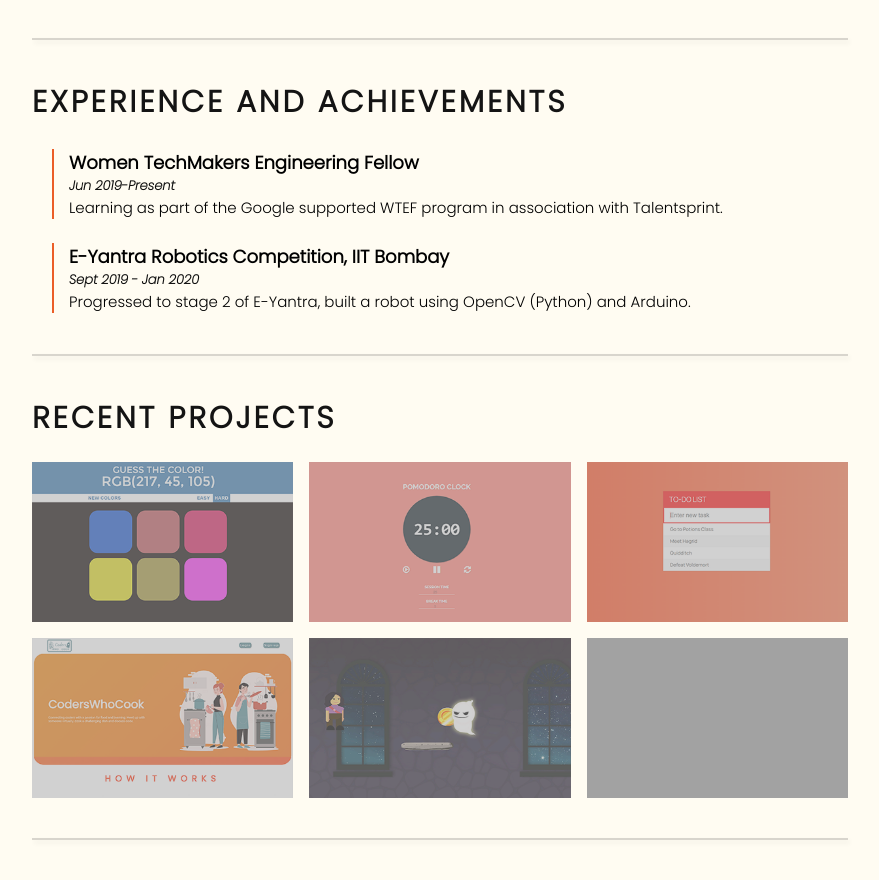
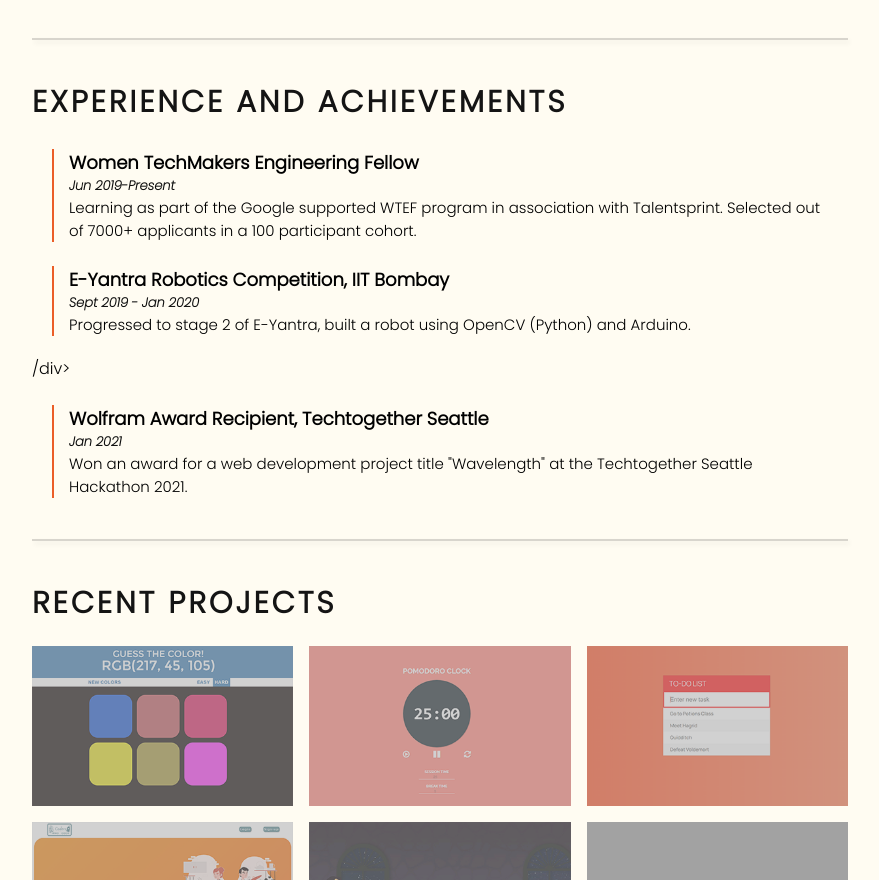
Before and after one commit to aashishah/aashishah.github.io, a plain HTML site: page index.html in a window 1280 px wide. Shown: the part 924-1804 px from the top of the page, without its empty margins (392-1271 px from the left). Drawn offline with Linux system fonts and the light colour scheme.

Commit message:
Update index.html

```diff
--- a/index.html
+++ b/index.html
@@ -71,12 +71,18 @@
        <div class="blockq">
            <h4>Women TechMakers Engineering Fellow</h4>
            <div class="dn">Jun 2019-Present</div>
-           <div class="txt">Learning as part of the Google supported WTEF program in association with Talentsprint.</div>
+           <div class="txt">Learning as part of the Google supported WTEF program in association with Talentsprint. Selected out of 7000+ applicants in a 100 participant cohort.</div>
        </div>
            <div class="blockq">
            <h4>E-Yantra Robotics Competition, IIT Bombay</h4>
            <div class="dn">Sept 2019 - Jan 2020</div>
            <div class="txt">Progressed to stage 2 of E-Yantra, built a robot using OpenCV (Python) and Arduino.</div>
+       </div>
+       /div>
+           <div class="blockq">
+           <h4>Wolfram Award Recipient, Techtogether Seattle</h4>
+           <div class="dn">Jan 2021</div>
+           <div class="txt">Won an award for a web development project title "Wavelength" at the Techtogether Seattle Hackathon 2021.</div>
        </div>
        </div>
        <div class="hr"></div>
```
